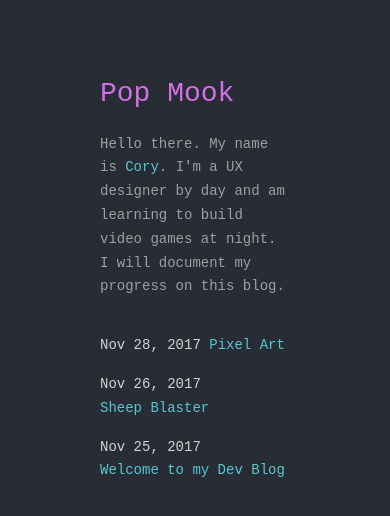
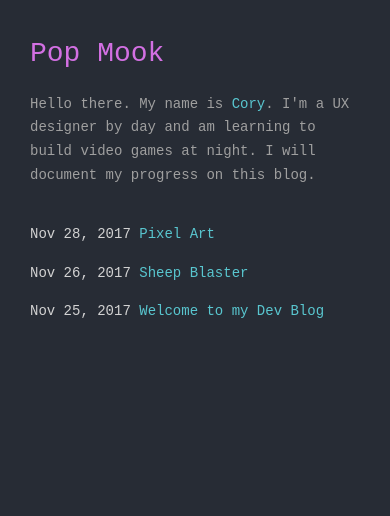
Before and after one commit to corygrunk/popmook, a Jekyll site: the page built from index.md, in a window 390 px wide. Shown: the top 516 px of the page. Built offline with Jekyll 4.4.1, drawn with Linux system fonts in a browser that asks for light colours; some web fonts are replaced.

Commit message:
Making responsive

```diff
--- a/_sass/minima/_layout.scss
+++ b/_sass/minima/_layout.scss
@@ -1,5 +1,11 @@
 body {
   padding: 70px 100px;
+}
+
+@media (max-width: 500px) {
+  body {
+    padding: 30px;
+  }
 }
 
 .site-header {
```
Also changed, not shown: 8 other files.
